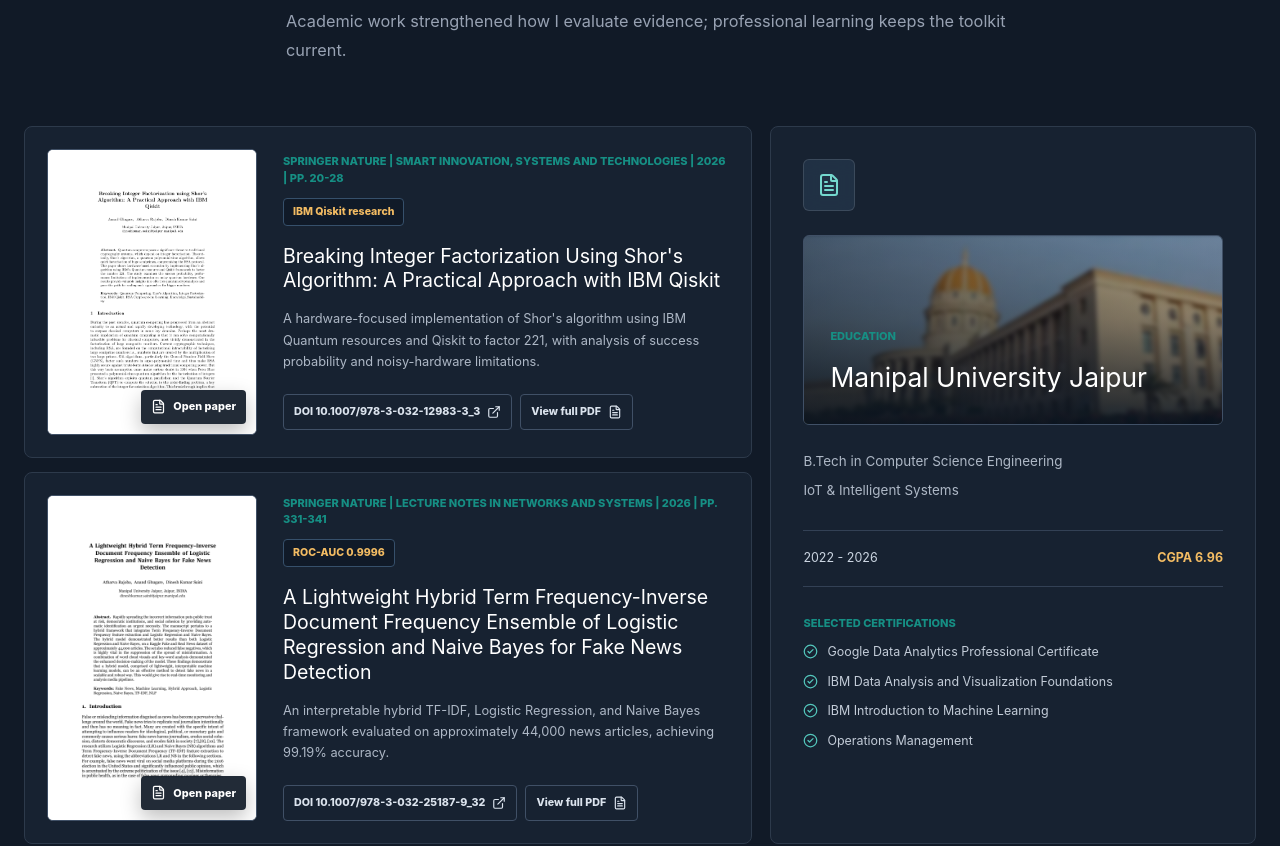
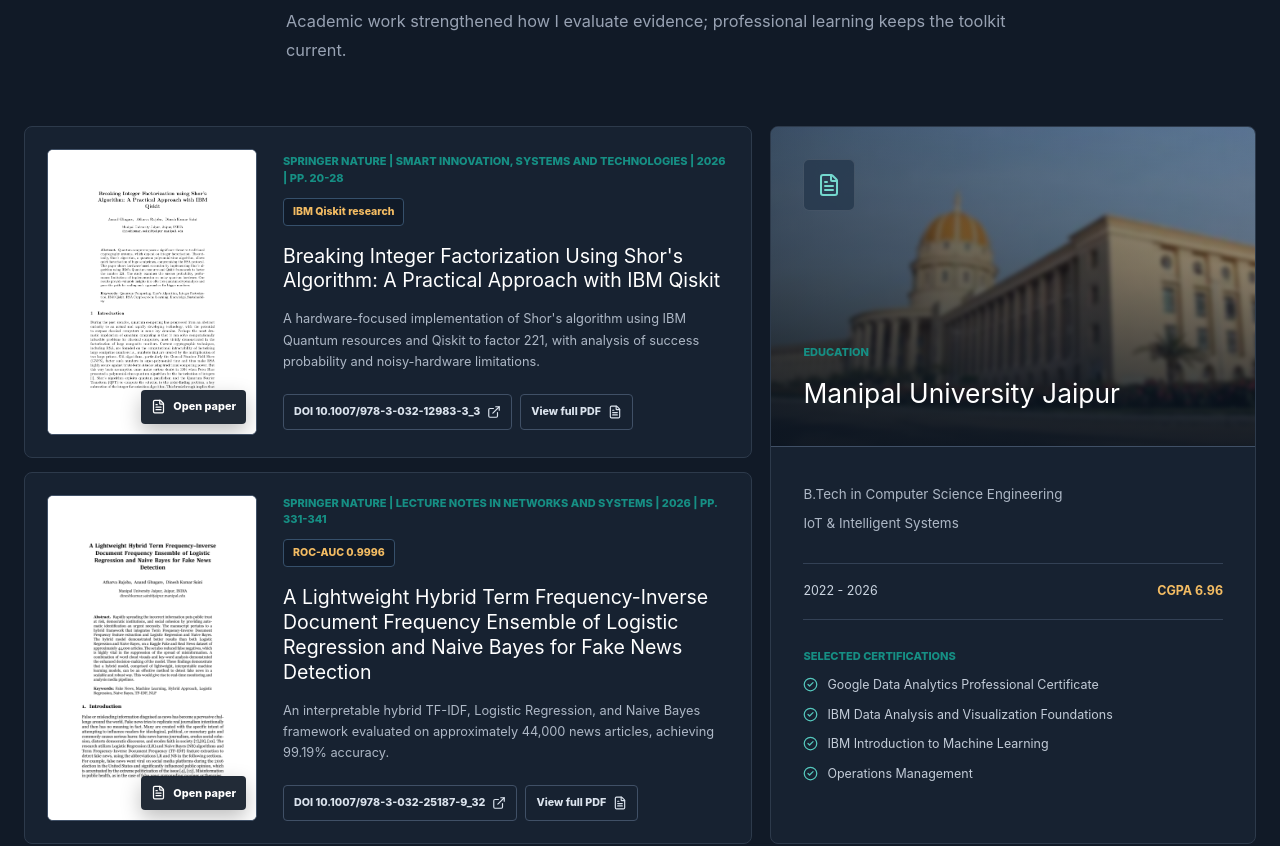
Before and after one commit to atharva1845/atharva-analyst-portfolio, a Next.js app: page / in a window 1280 px wide. Shown: the part 6480-7326 px from the top of the page. Built offline with nearby package versions, Linux system fonts and the light colour scheme.

Commit message:
fix: extend campus image across education header

```diff
--- a/src/app/globals.css
+++ b/src/app/globals.css
@@ -1112,7 +1112,7 @@ a {
 
 .education-panel {
   height: 100%;
-  padding: 32px;
+  overflow: hidden;
   border: 1px solid #2d3a4b;
   border-radius: 8px;
   background: #172231;
@@ -1121,12 +1121,10 @@ a {
 .education-campus {
   position: relative;
   isolation: isolate;
-  min-height: 190px;
+  min-height: 320px;
   overflow: hidden;
-  margin-bottom: 26px;
-  padding: 26px;
-  border: 1px solid #405066;
-  border-radius: 6px;
+  padding: 32px;
+  border-bottom: 1px solid #405066;
   display: flex;
   align-items: flex-end;
   background: #101a28;
@@ -1155,10 +1153,13 @@ a {
 }
 
 .education-mark {
+  position: absolute;
+  z-index: 1;
+  top: 32px;
+  left: 32px;
   display: grid;
   width: 52px;
   height: 52px;
-  margin-bottom: 24px;
   place-items: center;
   border-radius: 6px;
   border: 1px solid rgba(255, 255, 255, 0.12);
@@ -1167,7 +1168,11 @@ a {
   color: #74d8ce;
 }
 
-.education-panel > p:not(.mini-label) {
+.education-details {
+  padding: 28px 32px 32px;
+}
+
+.education-details > p:not(.mini-label) {
   margin: 9px 0 0;
   color: #aeb8c6;
   font-size: 0.84rem;
@@ -1634,8 +1639,10 @@ footer {
   .achievement-copy h3 { font-size: 1.85rem; }
   .pillar-card,
   .capability-card,
-  .education-panel,
   .contact-form { padding: 24px; }
+  .education-campus { min-height: 280px; padding: 24px; }
+  .education-mark { top: 24px; left: 24px; }
+  .education-details { padding: 24px; }
   .project-main h3 { font-size: 1.7rem; }
   .project-context span { overflow-wrap: anywhere; }
   .contact-copy h3 { font-size: 2rem; }
--- a/src/components/portfolio.tsx
+++ b/src/components/portfolio.tsx
@@ -419,7 +419,6 @@ export default function Portfolio() {
 
           <Reveal>
             <aside className="education-panel">
-              <div className="education-mark"><FileText size={24} /></div>
               <div className="education-campus">
                 <Image
                   className="education-backdrop"
@@ -430,11 +429,13 @@ export default function Portfolio() {
                   aria-hidden="true"
                 />
                 <div className="education-overlay" aria-hidden="true" />
+                <div className="education-mark"><FileText size={24} /></div>
                 <div className="education-campus-copy">
                   <p className="mini-label">Education</p>
                   <h3>{education.institution}</h3>
                 </div>
               </div>
+              <div className="education-details">
                 <p>{education.degree}</p>
                 <p>{education.specialization}</p>
                 <div className="education-data">
@@ -446,6 +447,7 @@ export default function Portfolio() {
                   {certifications.map((certification) => (
                     <span key={certification}><CheckCircle2 size={15} />{certification}</span>
                   ))}
+                </div>
               </div>
             </aside>
           </Reveal>
```
Lines whose indentation alone changed are shown as unchanged.
